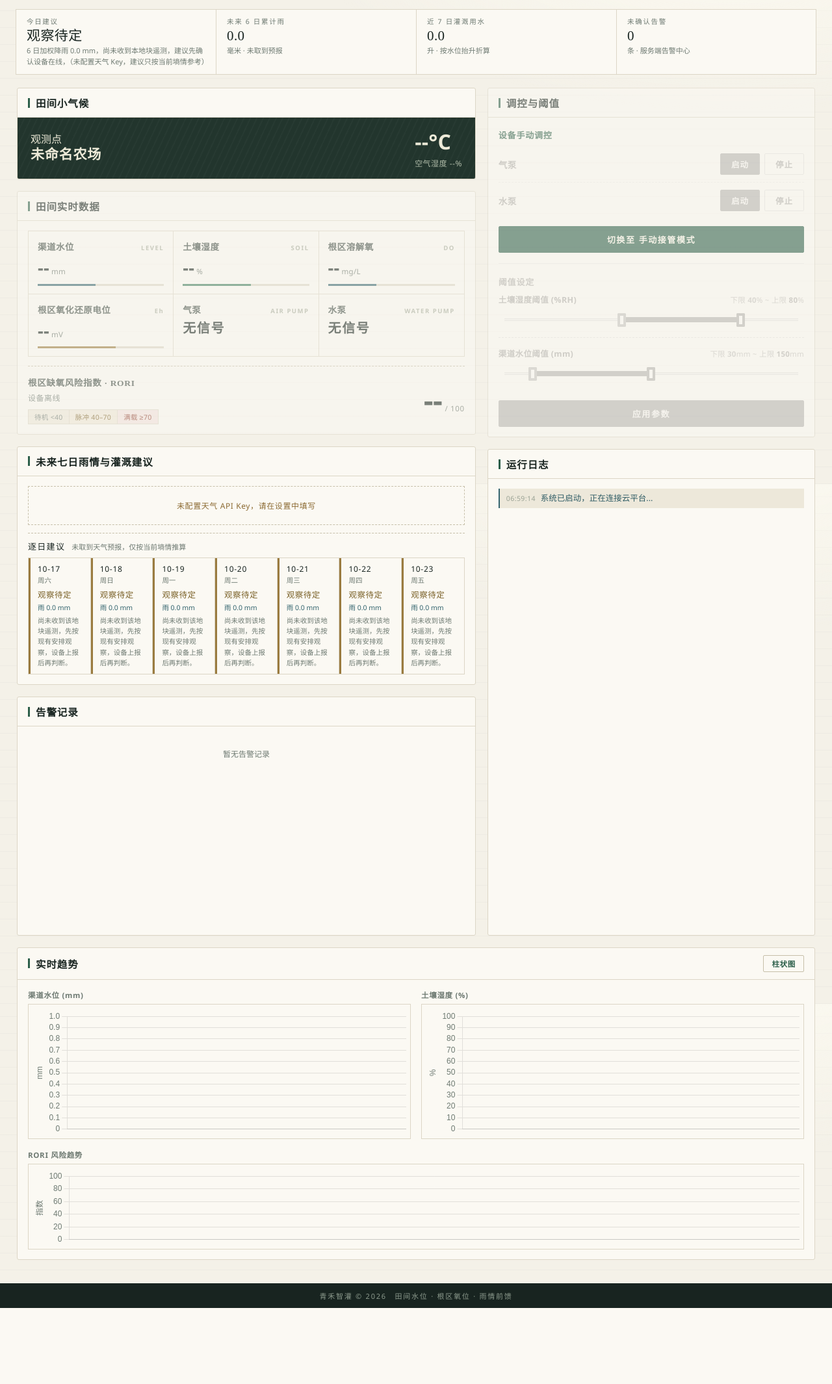
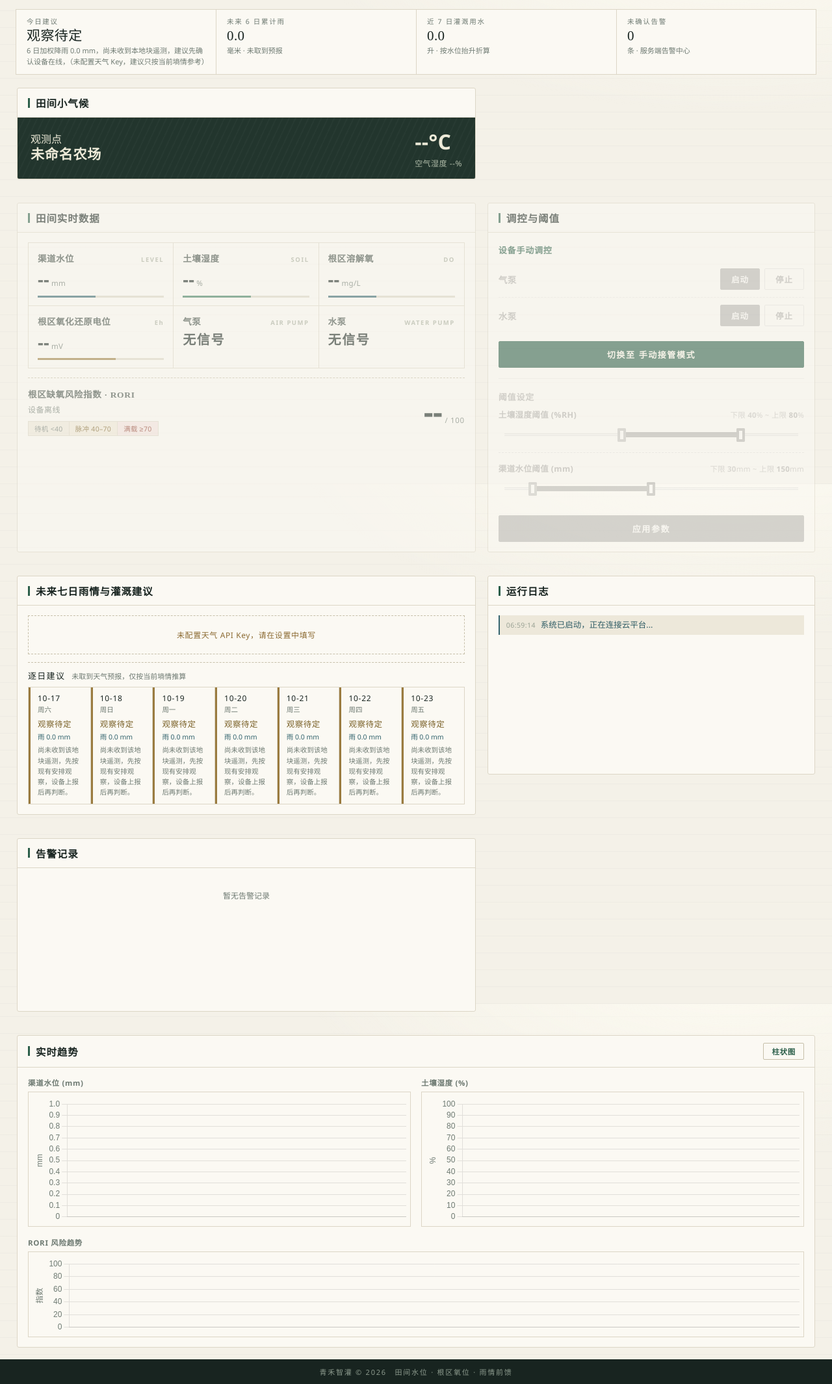
Before and after one commit to hys2006iii/Farm, a Flask app: page /index in a window 1280 px wide. Shown: the part 55-2185 px from the top of the page at 65% size. Before the commit the page ends 2068 px from the top, so only its background shows below. Run offline with Flask 3, Linux system fonts and the light colour scheme; the visitor is signed in with stand-in values (Sample User, id 1); data comes from the database, SQL or seed files in the repository; data that the repository does not hold is empty.

Commit message:
fix(ui): 调控卡与田间实时数据卡底部对齐，窄屏单列不塌陷
- .main-wrap 改为单一 grid，.left-col/.right-col 用 display:contents
  让读数卡与调控卡落在同一行轨道，底边像素级齐平（1600/1100px 实测 delta 0）
- 窄屏 <=900px 撤销显式行列定位，卡片按 DOM 顺序单列堆叠，日志保留 236px 视窗

```diff
--- a/static/css/base.css
+++ b/static/css/base.css
@@ -121,49 +121,39 @@ body {
 }
 
 /* ===== 主布局 =====
-   需求：左列「田间实时数据」卡片与右列「调控与阈值」卡片底边齐平。
-   两列卡片数量不同（左 4 张、右 2 张），用列内 grid + 显式行轨道对齐：
-   .left-col 与 .right-col 共用同一条「对齐行」——左列第 2 行、右列第 1 行，
-   两张卡都设 align-self: stretch，行高取二者较大值，底边自然齐平。 */
+   需求：左列「田间实时数据」与右列「调控与阈值」底边齐平。
+   做法：.main-wrap 作为唯一 grid，.left-col / .right-col 用 display:contents
+   把卡片直接交给主网格，两张卡显式放到同一行轨道 → 天然等高、底边齐平。
+   行轨道：1 = 小气候 / 调控卡，2 = 读数卡，3 = 雨情建议 / 运行日志，4 = 告警。 */
 .main-wrap {
     flex: 1; padding: 20px 26px 18px;
-    display: grid; grid-template-columns: 7fr 5fr; grid-template-rows: auto 1fr; gap: 18px;
+    display: grid; grid-template-columns: 7fr 5fr; gap: 18px;
+    grid-template-rows: auto auto auto auto auto;
     max-width: 1560px; margin: 0 auto; width: 100%;
 }
-.left-col, .right-col { display: grid; gap: 18px; align-content: start; min-width: 0; }
-/* 左列：小气候 auto / 读数卡 auto（与右列调控卡等高）/ 其余 1fr */
-.left-col { grid-template-rows: auto auto 1fr 1fr; }
-.right-col { grid-template-rows: auto 1fr; }
-/* 列内卡片间距一律交给 grid gap，避免 margin 与 gap 叠加成 36px */
-.left-col > .section, .right-col > .section { margin-bottom: 0; }
-/* 读数卡与调控卡各自撑满所在行 → 两列该行等高、底边齐平 */
-.left-col > #sensorPanel,
-.right-col > #controlPanel { align-self: stretch; }
+/* 列容器不参与布局，卡片直接成为主网格 item，从而共享行轨道 */
+.left-col, .right-col { display: contents; }
+/* 左列：小气候(1) 读数卡(2) 雨情建议(3) 告警(4) */
+.left-col > .section:nth-child(1) { grid-column: 1; grid-row: 1; }
+.left-col > .section:nth-child(2) { grid-column: 1; grid-row: 2; }
+.left-col > .section:nth-child(3) { grid-column: 1; grid-row: 3; }
+.left-col > .section:nth-child(4) { grid-column: 1; grid-row: 4; }
+/* 右列：调控卡与读数卡同行(2)、运行日志与雨情建议同行(3) 并撑满其下 */
+.right-col > .section:nth-child(1) { grid-column: 2; grid-row: 2; }
+.right-col > .section:nth-child(2) { grid-column: 2; grid-row: 3 / span 2; }
+/* 卡片间距交给 grid gap，避免 margin 与 gap 叠加 */
+.main-wrap > .section { margin-bottom: 0; }
+/* 读数卡与调控卡撑满第 2 行 → 底边齐平 */
+#sensorPanel, #controlPanel { align-self: stretch; }
 /* 调控卡内部纵向撑开，让「应用参数」贴住卡片底边收口 */
 .right-col > #controlPanel { display: flex; flex-direction: column; }
 .right-col > #controlPanel > .section-bd { flex: 1 1 auto; display: flex; flex-direction: column; }
 .right-col > #controlPanel > .section-bd > #autoThresholdArea { display: flex; flex-direction: column; flex: 1 1 auto; }
 .right-col > #controlPanel > .section-bd > #autoThresholdArea > .btn-wide:last-child { margin-top: auto; }
-.section.full-span { grid-column: 1 / -1; }
-/* 运行日志占满第 2 行剩余高度，内部滚动区自适应 */
-.right-col > .log-stretch { min-height: 0; display: flex; flex-direction: column; }
-.right-col > .log-stretch > .section-bd { flex: 1 1 0; display: flex; flex-direction: column; min-height: 0; }
-.right-col > .log-stretch .log-scroll { flex: 1 1 0; height: auto; min-height: 0; overflow-y: auto; }
-/* 列内卡片间距一律交给 grid gap，避免 margin 与 gap 叠加成 36px */
-.left-col > .section, .right-col > .section { margin-bottom: 0; }
-/* 读数卡与调控卡各自撑满所在行 → 两列该行等高、底边齐平 */
-.left-col > #sensorPanel,
-.right-col > #controlPanel { align-self: stretch; }
-/* 调控卡内部纵向撑开，让「应用参数」贴住卡片底边收口 */
-.right-col > #controlPanel { display: flex; flex-direction: column; }
-.right-col > #controlPanel > .section-bd { flex: 1 1 auto; display: flex; flex-direction: column; }
-.right-col > #controlPanel > .section-bd > #autoThresholdArea { display: flex; flex-direction: column; flex: 1 1 auto; }
-.right-col > #controlPanel > .section-bd > #autoThresholdArea > .btn-wide:last-child { margin-top: auto; }
-.section.full-span { grid-column: 1 / -1; }
-/* 运行日志占满第 2 行剩余高度，内部滚动区自适应 */
-.right-col > .log-stretch { min-height: 0; display: flex; flex-direction: column; }
-.right-col > .log-stretch > .section-bd { flex: 1 1 0; display: flex; flex-direction: column; min-height: 0; }
-.right-col > .log-stretch .log-scroll { flex: 1 1 0; height: auto; min-height: 0; overflow-y: auto; }
+.section.full-span { grid-column: 1 / -1; grid-row: 5; }
+/* 运行日志与「雨情建议」同处第 3 行起，但保持自身设计高度（不随行拉伸），
+   内部 .log-scroll 仍是固定视窗滚动，维持 dashboard.css 的既有行为 */
+.right-col > .log-stretch { align-self: start; min-height: 0; }
 
 /* ===== 区块：纸卡片 ===== */
 .section {
@@ -327,10 +317,16 @@ body {
 .hidden { display: none !important; }
 
 /* ===== 响应式 ===== */
-/* 窄屏改单列后，两列各自独占一行，第 1 行同高约束自动失效，不会塌陷 */
+/* 窄屏改单列：撤销显式行列定位，全部卡片按 DOM 顺序单列堆叠，
+   第 2 行「读数卡 / 调控卡」等高约束自动失效，不会塌陷 */
 @media (max-width: 900px) {
-    .main-wrap { grid-template-columns: 1fr; grid-template-rows: none; padding: 14px; }
-    .left-col, .right-col { grid-template-rows: none; align-content: start; }
+    .main-wrap {
+        grid-template-columns: 1fr; padding: 14px;
+        grid-template-rows: none; grid-auto-rows: auto;
+    }
+    .main-wrap > .section,
+    .left-col > .section, .right-col > .section { grid-column: 1 !important; grid-row: auto !important; }
+    .section.full-span { grid-column: 1 !important; }
     .topbar { padding: 8px 14px; gap: 8px; }
     .topbar-btn { padding: 5px 9px; font-size: 11.5px; letter-spacing: 0.04em; }
     .status-col { display: none; }
--- a/static/css/dashboard.css
+++ b/static/css/dashboard.css
@@ -270,13 +270,10 @@
 }
 .rori-approx-note:not([hidden]) { display: block; }
 
-/* ===== 日志：固定视窗内滚动，不撑破卡片；
-   右列第 2 行有富余高度时随卡片一起长高（.log-stretch 由 base.css 撑满 1fr 行） ===== */
+/* ===== 日志：固定视窗内滚动，不撑破卡片 ===== */
 .log-stretch { flex: 0 0 auto; }
 .log-stretch .section-bd { padding-bottom: 8px; }
 .log-stretch .log-scroll { height: 236px; overflow-y: auto; }
-/* 看板右列：日志卡片撑满剩余行高，滚动区跟着长高，不再留大片空白 */
-.right-col > .log-stretch .log-scroll { height: auto; min-height: 236px; }
 .log-item { border-left-width: 2px; padding: 5px 8px 5px 10px; }
 .log-item .log-time { font-variant-numeric: tabular-nums; }
 .log-item .log-msg { font-size: 12.5px; }
```
